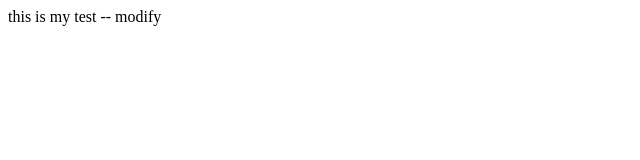
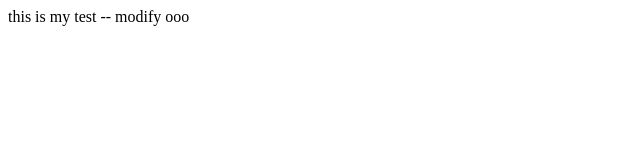
Before and after one commit to heweixiao/test, a website: page index.html in a window 1280 px wide. Shown: the full height of the page, 0-640 px from the left. Drawn offline with Linux system fonts and the light colour scheme.

Commit message:
push test again

```diff
--- a/index.html
+++ b/index.html
@@ -1,5 +1,5 @@
 <html>
   <body>
-	this is my test -- modify
+	this is my test -- modify ooo
   </body>
 </html>
```
